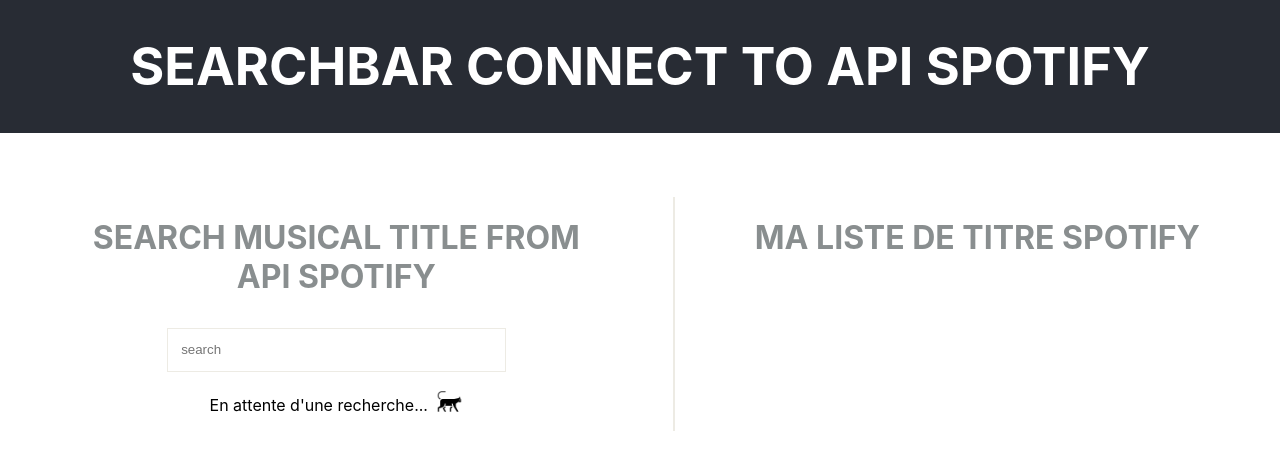
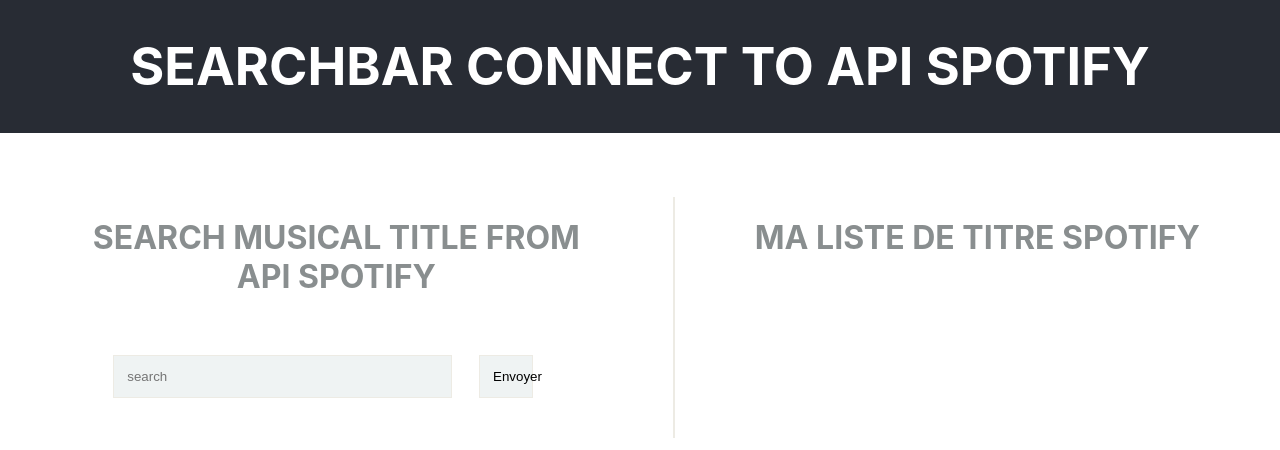
Before and after one commit to anaisnisimov/AppSpotify, a React (Create React App) app in the folder client/: page / in a window 1280 px wide. Shown: the top 450 px of the page. Built offline with nearby package versions, Linux system fonts and the light colour scheme.

Commit message:
listing of all spotify information

```diff
--- a/client/package.json
+++ b/client/package.json
@@ -7,6 +7,7 @@
     "@testing-library/react": "^9.3.2",
     "@testing-library/user-event": "^7.1.2",
     "axios": "^0.19.2",
+    "node-sass": "^4.14.1",
     "react": "^16.13.1",
     "react-dom": "^16.13.1",
     "react-scripts": "3.4.1"
--- a/client/src/Search.js
+++ b/client/src/Search.js
@@ -1,31 +1,31 @@
 // == Import : npm
-import React, { useState,useEffect, useReducer } from "react";
+import React, { useState, useReducer } from "react";
 import { getToken } from './appMiddleware';
 import { reducer } from './appReducer';
 import { initialState } from './appReducer';
+// import {styleFilter}  from './styleFilter';
+import {styleDatas}  from './styleDatas';
+
+
 import Axios from 'axios';
 import './search.scss';
-const Loader = () => <p>En attente d'une recherche...<img src="./animal.png" id="search-imgloader"></img></p>;
 
-// == Composant
 const Search = () => {
   const [state,dispatch]=useReducer(reducer,initialState);
   const [searchTerm, setSearchTerm] = useState('');
+  const [loading,setLoading] = useState(false);
 
-  const handleOnInputChangeSubmit = (e) => {
+
+  const handleChange = (e) => {
     setSearchTerm(e.target.value.toLowerCase());
-
   };
 
-  const handleSearchResult = (e) => {
+  const handleSubmit = (e) => {
     e.preventDefault();
-    console.log('a result is submitted',e.target);
-  }
+    setLoading({ loading: true });
 
-// appel api via appMiddleware et appReducer
-  useEffect(() => {
     const getApiData = async token => {
-      const res = Axios.get(`https://api.spotify.com/v1/search?&type=track`, {
+      const res = await Axios.get(`https://api.spotify.com/v1/search?&type=track,artist`, {
         params: {
           q:`${searchTerm}`
         },
@@ -39,64 +39,91 @@
     }
 
 
-    if(searchTerm !== '') {
-      const FetchData =async () => {
-        const token =await getToken();
+      if(searchTerm !== 0) {
+        setTimeout(() => {
+            const FetchData = async () => {
+              const token = await getToken();
               const data = await getApiData(token);
 
               dispatch({
                 type: 'FETCH_DATA',
                 payload:data,
               })
+
             }
+
             FetchData();
-      console.log('recherche effectué');
+            setLoading(false);
+          }, 1000);
 
           }else {
             console.log('en attente d\'une recherche');
           }
 
-   }, [searchTerm])
+    };
+
+
+    const styleFilter = () => {
+      const styleDatasArray = styleDatas.map(styleData => styleData.value);
+      let styles = [];
+      const styleSpotify = state.itemsArtists.items[0].genres;
+      styleSpotify.map(style => {
+
+        if (styleDatasArray.includes(style)) {
+          styles = [...styles, style];
+        }
+        return null;
+      });
+      return styles.length > 0 ? styles[0] : "Autres";
+    };
 
   return (
     <div id="search">
       <div id="search-container">
         <h1 id="search-h1">Search musical title from API SPOTIFY</h1>
           <form>
-            <label id="search-label" htmlFor="search-input">
+            <label id="search-label" >
               <input
                 type="text"
                 id="search-input"
                 placeholder="search"
-                name="query"
-                onChange={handleOnInputChangeSubmit}
-                value={searchTerm}
+                onChange={handleChange}
               />
-                {state.items.lenght !== 0 && searchTerm !== "" ?
+          </label>
+            <button id="search-button" type="submit" onClick={handleSubmit}>Envoyer</button>
+        </form>
+
+      <div id="search-containerListSearch">
+            {!loading ?
                 <ul id="search-ul">
+
                   {state.items.map((item,key) =>
+
                     <li
                     key ={key}
-                    onClick={handleSearchResult}
                     id="search-li"
                     >
-                      {item.name} -
-                     {item.artists[0].name} -
-                     {item.artists[0].id}
-                     {item.album.release_date} </li>
+                      <div id="search-containerInfos">
+                        <img  id="search-cover" src={`${item.album.images[0].url}`} alt=""></img>
+                        <h2 id="search-h2">{item.name} - {item.artists[0].name}
+                          <span id="search-span"> {item.album.release_date.slice(0,4)}</span>
+                        </h2>
+                      </div>
 
+                      <p id="search-paragraph">SpotifyLink : <span id="search-spanParagraph"> {item.external_urls.spotify}</span></p>
+                      <p id="search-paragraph">SpotifyCoverLinkTrack : <span id="search-spanParagraph">{item.album.images[0].url}</span></p>
+                      <p id="search-paragraph">SpotifyTrackId :<span id="search-spanParagraph">{item.id}</span></p>
+                      <p id="search-paragraph">Genres : <span id="search-spanParagraph">{styleFilter()}</span></p>
+
+                    </li>
                   )}
-                  </ul> :
-                  <Loader />
-                  }
-          </label>
-        </form>
+                </ul>
+              :<p>En attente d'une recherche...<img src="./animal.png" id="search-imgloader" alt=""></img></p>}
+        </div>
       </div>
 
       <div id="search-containerResultList">
           <h1 id="search-h1">Ma liste de titre spotify</h1>
-
-
       </div>
     </div>
 
--- a/client/src/appReducer.js
+++ b/client/src/appReducer.js
@@ -1,11 +1,12 @@
-export const initialState = {items: []};
+export const initialState = {items: [], itemsArtists: []};
 
  export const reducer = (state, action) => {
   switch (action.type) {
     case 'FETCH_DATA':
       return {
         ...initialState,
-        items: action.payload.data.tracks.items
+        items: action.payload.data.tracks.items,
+        itemsArtists: action.payload.data.artists
       };
     default:
       throw new Error();
--- a/client/src/search.scss
+++ b/client/src/search.scss
@@ -3,6 +3,7 @@
     margin:2em;
     display:flex;
     flex-direction: row;
+
     &-container {
         width:45%;
         margin:2em;
@@ -19,13 +20,39 @@
         color: #898e8f;
         margin-bottom: 1em;
     }
-    &-input{
-        width: 57%;
-        border: 0.5px solid #edebe4;
-        padding: 1em;
-        text-align: left;
+    &-h2 {
+        font-size: 1.5em;
+        text-transform: uppercase;
+        color: #898e8f;
+        margin: 3.5em 0.3em;
+        text-align: center;
 
     }
+    &-containerInfos{
+        display:flex;
+        border-bottom: 2px solid #edebe4;
+
+
+    }
+    &-span {
+        font-size: 0.5em;
+        text-transform: uppercase;
+        margin-left: 1.5em;
+        vertical-align: text-bottom;
+        color: #898e8a;
+    }
+    &-paragraph {
+
+        font-size: 0.9em;
+        color: #5e5f5f;
+        margin-bottom: 1em;
+    }
+    &-spanParagraph {
+        font-size: 1em;
+        margin-bottom: 1.5em;
+        color: #898e8a;
+    }
+
     &-ul {
         margin:0.8em;
         list-style: none;
@@ -33,11 +60,11 @@
     &-li{
         border: 0.5px solid #edebe4;
         padding: 1em;
-        margin:0.4em;
+        margin-bottom:0.4em;
         text-align: left;
     }
     &-li:hover{
-        background-color: #edebe4;
+        background-color: #d6dadd;
         cursor: pointer;
     }
     &-imgloader {
@@ -46,4 +73,39 @@
         height:5%;
         vertical-align: text-bottom;
     }
+    &-cover {
+        justify-content: flex-start;
+        margin: 2em;
+        width: 20%;
+        height:20%;
+    }
+    &-input{
+        width: 57%;
+        border: 0.5px solid #edebe4;
+        padding: 1em;
+        text-align: left;
+        background-color:#eff3f3;
+    }
+    &-input:hover, &-input:focus {
+        cursor: text;
+        background-color:#e7e9e9;
+        border: 0.5px solid #dadddd;
+        outline: none;
+
+    }
+    &-button {
+        width: 10%;
+        border: 0.5px solid #edebe4;
+        margin:2em;
+        padding: 1em;
+        text-align: center;
+        background-color: #EFF3F3;
+    }
+    &-button:hover, &-button:focus {
+        cursor: pointer;
+        background-color:#e7e9e9;
+        border: 0.5px solid #dadddd;
+        outline:none;
+
+    }
 }
--- /dev/null
+++ b/client/src/styleDatas.js
@@ -0,0 +1,20 @@
+export const styleDatas = [
+    { label: "Blues", value: "blues" },
+    { label: "B.O", value: "bo" },
+    { label: "Chanson", value: "song" },
+    { label: "Classique", value: "classical" },
+    { label: "Country", value: "country" },
+    { label: "Electro", value: "electro" },
+    { label: "Folk", value: "folk" },
+    { label: "Funk", value: "funk" },
+    { label: "Hip-Hop", value: "hip_hop" },
+    { label: "Jazz", value: "jazz" },
+    { label: "Latin", value: "latin" },
+    { label: "Métal", value: "metal" },
+    { label: "Pop", value: "pop" },
+    { label: "Reggae", value: "reggae" },
+    { label: "Rock", value: "rock" },
+    { label: "Soul", value: "soul" },
+    { label: "World", value: "world" },
+    { label: "Autres", value: "other" },
+  ]
--- /dev/null
+++ b/client/src/styleFilter.js
@@ -0,0 +1,13 @@
+import {styleDatas}  from './styleDatas';
+
+export const styleFilter = () => {
+    const styleDatasArray = styleDatas.map(styleData => styleData.value);
+    let styles = [];
+    styleSpotify.map(style => {
+      if (styleDatasArray.includes(style)) {
+        styles = [...styles, style];
+      }
+      return null;
+    });
+    return styles.length > 0 ? styles[0] : "other";
+  };
```
Also changed, not shown: client/src/appMiddleware.js (+0 -10 lines), 2 other files (tests, documents, lock files or other folders). Lines whose indentation alone changed are shown as unchanged.
